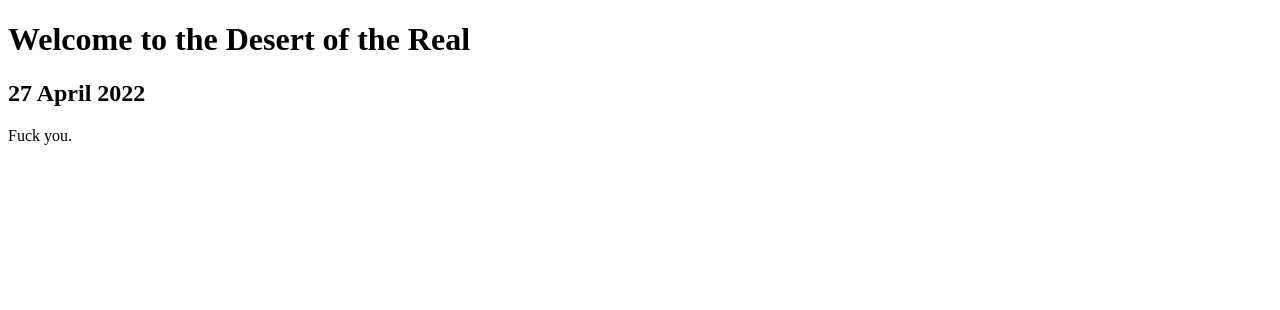
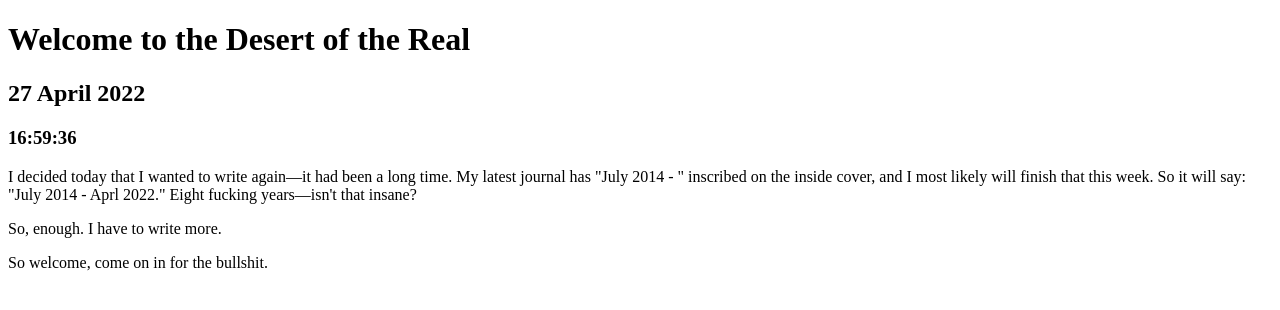
Before and after one commit to prayforwinter/prayforwinter.github.io, a plain HTML site: page index.html in a window 1280 px wide. Drawn offline with Linux system fonts and the light colour scheme.

Commit message:
Add 3 p tags, README.md

```diff
--- a/index.html
+++ b/index.html
@@ -9,6 +9,9 @@
 <body>
   <h1>Welcome to the Desert of the Real</h1>
   <h2>27 April 2022</h2>
-  <p>Fuck you.</p>
+  <h3>16:59:36</h3>
+  <p>I decided today that I wanted to write again—it had been a long time. My latest journal has "July 2014 - " inscribed on the inside cover, and I most likely will finish that this week. So it will say: "July 2014 - Aprl 2022." Eight fucking years—isn't that insane?</p>
+  <p>So, enough. I have to write more.</p>
+  <p>So welcome, come on in for the bullshit.</p>
 </body>
 </html>
```
Also changed, not shown: 1 other file.
